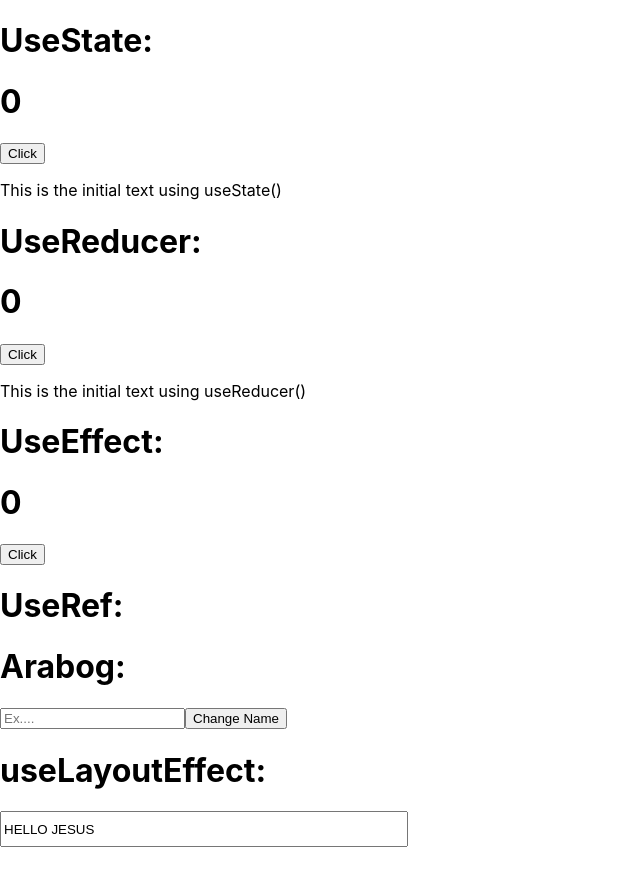
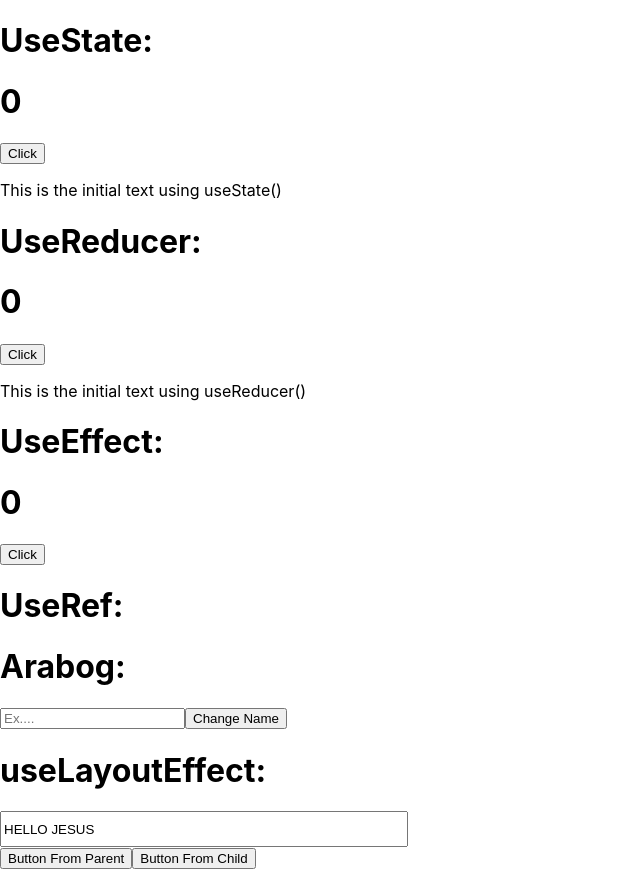
Before and after one commit to arabog/reactHook, a React (Create React App) app: page / in a window 1280 px wide. Shown: the whole page, without its empty margins (0-640 px from the left). Before the commit the page ends 847 px from the top, so only its background shows below. Built offline with nearby package versions, Linux system fonts and the light colour scheme; no server answers.

Commit message:
useImperativeHandle updated

```diff
--- a/src/App.js
+++ b/src/App.js
@@ -4,6 +4,7 @@ import ReducerHook from "./components/useReducer"
 import EffectHook from "./components/useEffect"
 import RefHook from "./components/useRef"
 import LayoutEffectHook from "./components/useLayoutEffect"
+import ImperativeHandle from "./components/useImperativeHandle"
 
 
 function App() {
@@ -18,6 +19,8 @@ function App() {
 			<RefHook />
 
 			<LayoutEffectHook />
+
+			<ImperativeHandle />
 		</div>
 	)
 }
--- /dev/null
+++ b/src/components/Button.jsx
@@ -0,0 +1,24 @@
+import React, { forwardRef, useImperativeHandle, useState} from "react"
+
+export default function Button(props) {
+          const [toggle, setToggle] = useState(false)
+
+          return (
+                    <>
+                              <button
+                                        onClick={() => {setToggle(!toggle)}}
+                              >
+
+                                        Button From Child
+                              </button>
+
+                              {toggle && <span> Toggle </span> }
+                    </>
+          )
+}
+
+/* Or:
+          const Button = (props) => {}
+
+          export default Button
+*/
--- /dev/null
+++ b/src/components/useImperativeHandle.jsx
@@ -0,0 +1,12 @@
+import React from "react"
+import Button from "./Button"
+
+export default function useImperativeHandle() {
+          return (
+                    <div>
+                              <button>Button From Parent</button>
+
+                              <Button/>
+                    </div>
+          )
+}
--- a/src/components/useLayoutEffect.jsx
+++ b/src/components/useLayoutEffect.jsx
@@ -12,7 +12,6 @@ export default function LayoutEffectHook() {
           useLayoutEffect(() => {
                     console.log(inputRef.current.value);
           }, [])
-
 
           return (
                     <div>
```
